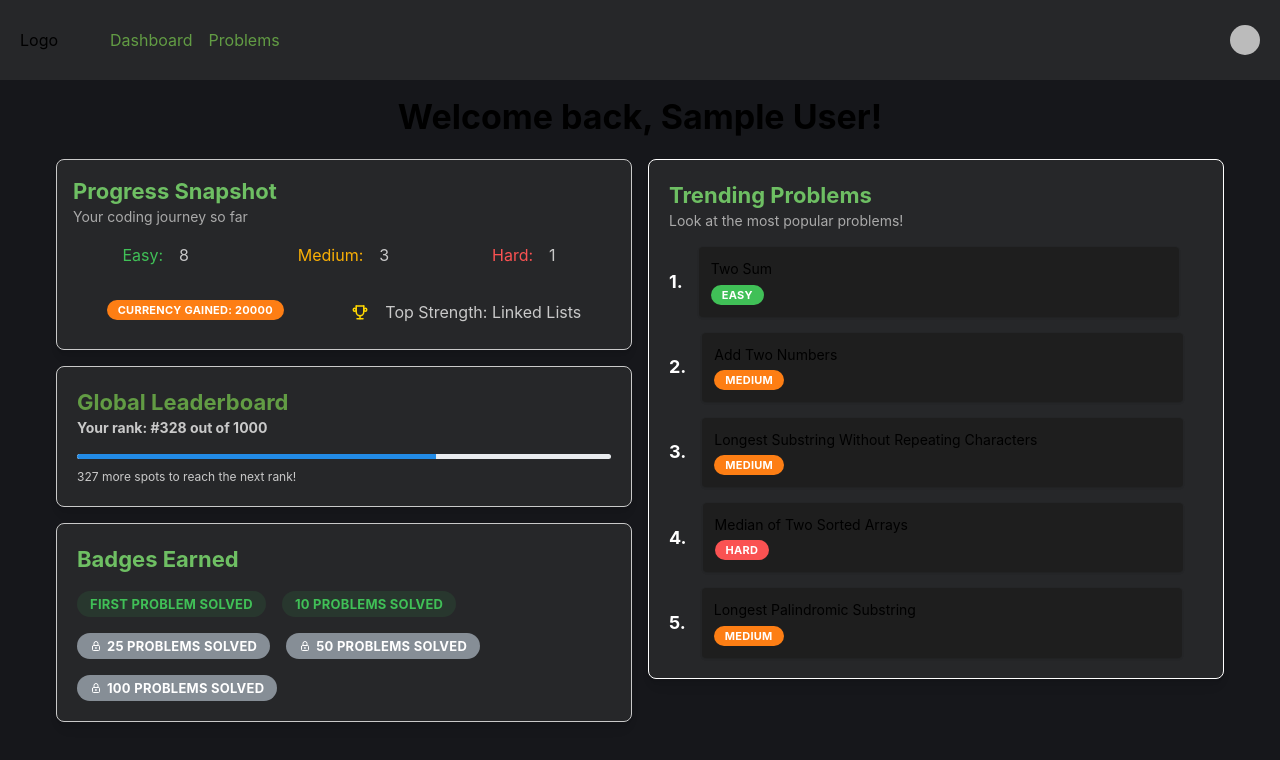
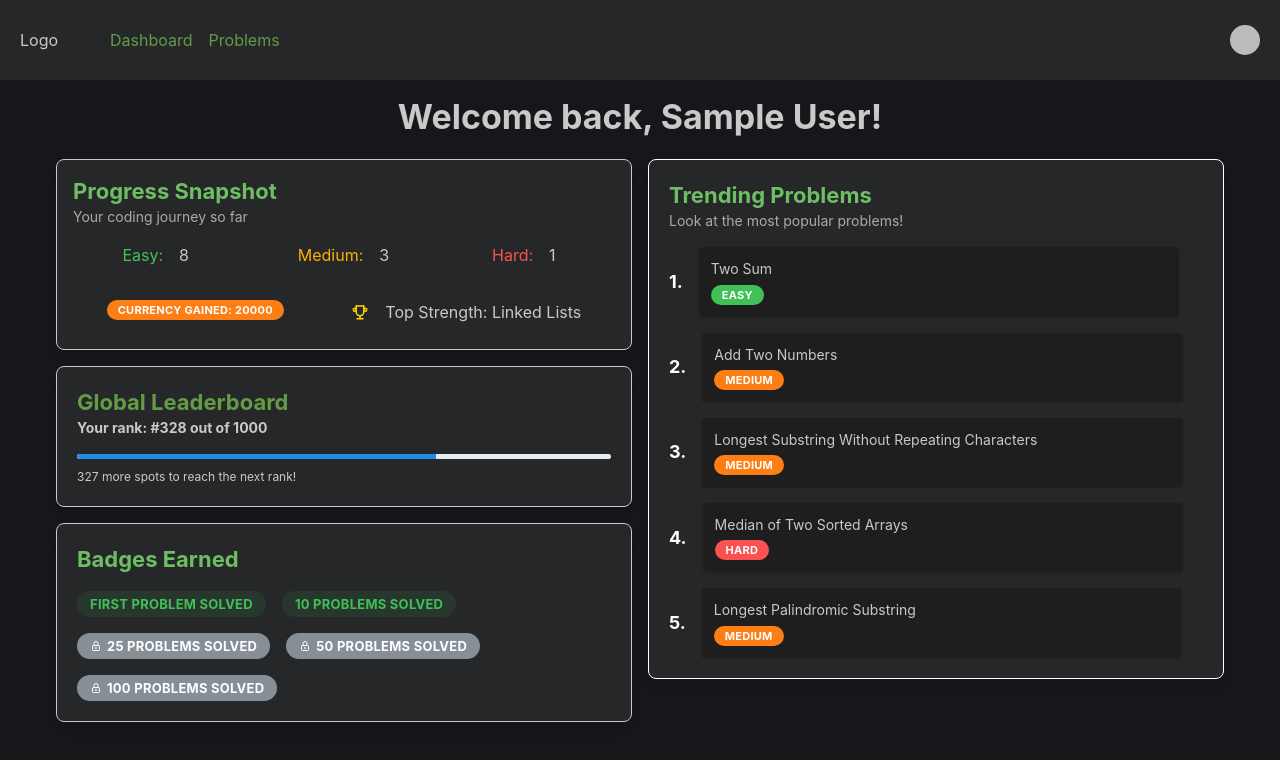
Before and after one commit to TrishaCarter/IR-Website, a Next.js app: page /dashboard in a window 1280 px wide. Shown: the top 760 px of the page. Built offline with nearby package versions, Linux system fonts and the light colour scheme; no server answers; sample sign-in values are in the browser's storage.

Commit message:
Fix black text issue

```diff
--- a/components/Navbar.js
+++ b/components/Navbar.js
@@ -49,7 +49,7 @@ export default function Navbar() {
     return (
         <Flex justify={"space-between"} align={"center"} w={"100%"} p={"lg"} h={"10vh"} style={{ background: theme.secondaryBackground }}>
             <Group>
-                <Text>Logo</Text>
+                <Text c={theme.primaryTextColor}>Logo</Text>
                 <Space w={"lg"} />
                 <Anchor href={"/dashboard"} style={{ color: theme.accentColor }}>Dashboard</Anchor>
                 <Anchor href={"/problems"} style={{ color: theme.accentColor }}>Problems</Anchor>
--- a/components/dashboard/TrendingProblems.js
+++ b/components/dashboard/TrendingProblems.js
@@ -33,7 +33,7 @@ export default function TrendingProblems({ topProblems }) {
                     <Group position="apart" >
                         <Title order={4} style={{ color: "#fff" }}>{index + 1}.</Title>
                         <Card key={index} shadow="xs" padding="sm" style={{ backgroundColor: "#1e1e1e" }} w={"90%"}>
-                            <Text size="sm">{problem.name}</Text>
+                            <Text size="sm" c={theme.primaryTextColor}>{problem.name}</Text>
                             <Badge color={problem.difficulty === "Easy" ? "green" : problem.difficulty === "Medium" ? "orange" : "red"} mt={5}>
                                 {problem.difficulty}
                             </Badge>
--- a/pages/account-settings/index.js
+++ b/pages/account-settings/index.js
@@ -69,7 +69,7 @@ export default function AccountSettings() {
     return (
         <>
             <Navbar />
-            <Center style={{ background: theme.background, minHeight: '100vh', display: 'flex', flexDirection: 'column', justifyContent: 'center' }}>
+            <Center c={theme.primaryTextColor} style={{ background: theme.background, minHeight: '100vh', display: 'flex', flexDirection: 'column', justifyContent: 'center' }}>
                 <Title order={1} mb="md" style={{ color: theme.primaryTextColor, fontSize: '3rem' }}>Account Settings</Title>
                 <Box sx={{ maxWidth: 600, padding: '40px', background: theme.secondaryBackground, borderRadius: '8px', color: theme.primaryTextColor }}>
                     <Center style={{ marginBottom: '30px', flexDirection: 'column' }}>
--- a/pages/dashboard/index.js
+++ b/pages/dashboard/index.js
@@ -44,7 +44,7 @@ export default function DashboardPage() {
     return <>
         <Navbar />
         <Flex direction="column" align="center" w="100vw" h="90vh " style={{ backgroundColor: theme.background }} pt={15}>
-            <Title order={1} style={{ marginBottom: 20 }}>Welcome back{user ? `, ${user.displayName}!` : "!"}</Title>
+            <Title order={1} mb={20} c={theme.primaryTextColor}>Welcome back{user ? `, ${user.displayName}!` : "!"}</Title>
             <Grid columns={2} gap={20}>
                 <Grid.Col span={1}>
                     <UserProgress />
@@ -55,6 +55,6 @@ export default function DashboardPage() {
                     <TrendingProblems />
                 </Grid.Col>
             </Grid>
-        </Flex>
+        </Flex >
     </>
 }
--- a/pages/profile/index.js
+++ b/pages/profile/index.js
@@ -81,7 +81,7 @@ export default function Profile() {
         ]
     }
 
-    return <Flex direction="column" align={"center"} h={"100vh"}>
+    return <Flex direction="column" align={"center"} h={"100vh"} c={theme.primaryTextColor} >
         <Navbar />
         <Grid grow columns={12} w={"100vw"} h={"90vh"} p={"lg"} bg={theme.background}>
             <Grid.Col span={8}>
--- a/pages/signup/index.js
+++ b/pages/signup/index.js
@@ -150,7 +150,7 @@ export default function SignInPage() {
                             }, label: { color: theme.primaryTextColor }
                         }}
                     />
-                    <Text>Password must be atleast 6 characters long</Text>
+                    <Text c={theme.secondaryTextColor}>Password must be atleast 6 characters long</Text>
                 </Stack>
 
                 <br />
```
